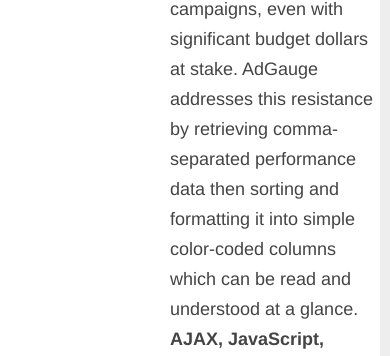
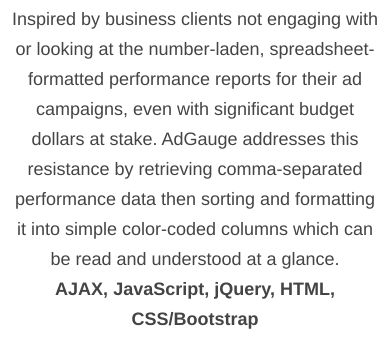
Before and after one commit to adrianshep/adrianshep.github.io, a plain HTML site: page index.html in a window 390 px wide. Shown: the part 1182-1538 px from the top of the page. Drawn offline with Linux system fonts and the light colour scheme.

Commit message:
added responsiveness

```diff
--- a/index.html
+++ b/index.html
@@ -3,6 +3,7 @@
   <head>
     <title>Adrian Shepelavey</title>
     <link rel="stylesheet" href="styles.css" />
+    <meta name="viewport" content="width=device-width, initial-scale=1"
   </head>
   <body>
     <ul class="nav">
--- a/styles.css
+++ b/styles.css
@@ -21,6 +21,7 @@ html, body {
 
 body {
   text-align: center;
+  overflow-x: hidden;
 }
 
 h1 {
@@ -58,7 +59,7 @@ a:hover {
 
 section {
   border-top: 2px dashed #eee;
-  padding: 50px 0;
+  padding: 50px 10px;
   max-width: 800px;
   margin: 0 auto;
 }
@@ -83,6 +84,7 @@ address {
 
 .hero {
   height: 100vh;
+  min-height: 600px;
   display: flex;
   flex-direction: column;
   justify-content: center;
@@ -151,6 +153,15 @@ address {
   border-right-width: 0;
 }
 
+@media (max-width: 500px) {
+  .blocklist > li {
+    display: block;
+    text-align: center !important;
+    border-width: 0;
+    margin: 50px 0;
+  }
+}
+
 .prose {
   text-align: justify;
   max-width: 500px;
@@ -165,6 +176,7 @@ address {
   width: 100%;
   display: flex;
   position: fixed;
+  z-index: 9999;
 }
 
 .nav li {
```
